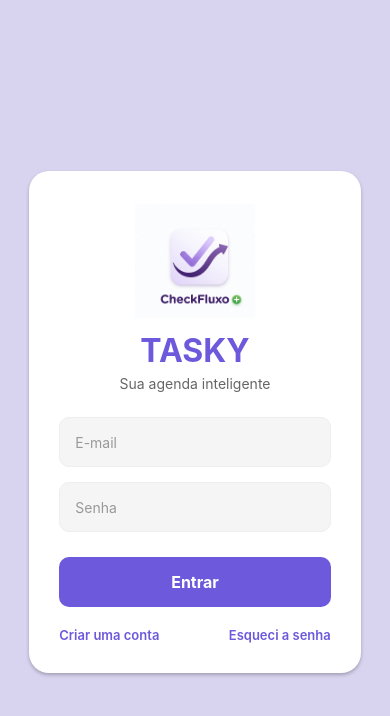
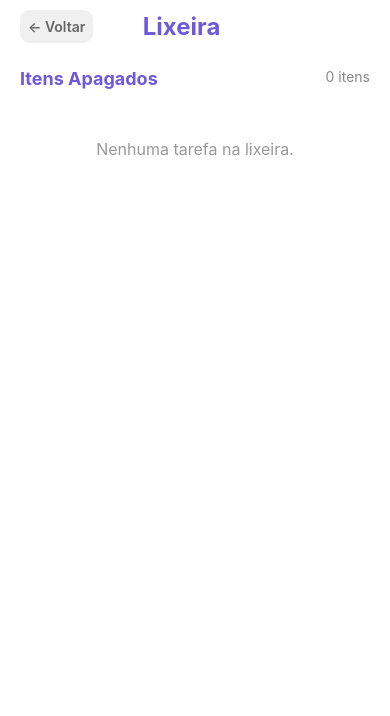
Before and after one commit to GabrielTav09/GabrielTav09-Projeto-LTIV---Desenvolvimento-mobile, a React Native app: screen /Bin in a window 390 px wide. Shown: the top 716 px of the page. Built offline with nearby package versions, Linux system fonts and the light colour scheme; what react-native-calendars would draw is missing.

Commit message:
inclusão do hambúrguer no home para acessar a lixeira e criação da lixeir, que armazena a terafa por 60 dias até a exclisão ou caso o usuario quera ele pode apagar da lixeira

```diff
--- /dev/null
+++ b/Bin.tsx
@@ -0,0 +1,159 @@
+import React, { useState, useEffect } from 'react';
+import {
+  View, Text, StyleSheet, FlatList, TouchableOpacity, Alert
+} from 'react-native';
+import { SafeAreaView } from 'react-native-safe-area-context';
+
+// Importações do Firebase para gerenciar as tarefas excluídas
+import { auth, db } from './firebaseConfig';
+import { doc, getDoc, setDoc } from 'firebase/firestore';
+
+interface TarefaDeletada {
+  id: string;
+  title: string;
+  description: string;
+  time: string;
+  deletedAt: string; // ISO String contendo o momento da deleção
+  originalDate: string;
+}
+
+export default function BinScreen({ navigation }: any) {
+  const [deletedTasks, setDeletedTasks] = useState<TarefaDeletada[]>([]);
+
+  // Dispara a busca da lixeira assim que a tela abre
+  useEffect(() => {
+    loadTrashTasks();
+  }, []);
+
+  // Carrega e filtra tarefas excluídas há menos de 60 dias
+  const loadTrashTasks = async () => {
+    try {
+      const user = auth.currentUser;
+      if (!user) return;
+
+      const docRef = doc(db, 'user_trash', user.uid);
+      const docSnap = await getDoc(docRef);
+
+      if (docSnap.exists()) {
+        const allTrash: TarefaDeletada[] = docSnap.data().deletedTasks || [];
+        const agora = new Date().getTime();
+        const sessentaDiasEmMs = 60 * 24 * 60 * 60 * 1000;
+
+        // Filtra tirando tudo que já passou de 60 dias da lixeira
+        const validTrash = allTrash.filter(task => {
+          const tempoPassado = agora - new Date(task.deletedAt).getTime();
+          return tempoPassado < sessentaDiasEmMs;
+        });
+
+        setDeletedTasks(validTrash);
+
+        // Se houveram itens expirados deletados pelo filtro, limpa eles do banco em segundo plano
+        if (validTrash.length !== allTrash.length) {
+          await setDoc(docRef, { deletedTasks: validTrash });
+        }
+      }
+    } catch (error) {
+      Alert.alert("Erro", "Falha ao acessar tarefas da lixeira.");
+    }
+  };
+
+  // Executa a exclusão definitiva manual do banco de dados
+  const permanentDeleteTask = async (id: string) => {
+    try {
+      const user = auth.currentUser;
+      if (!user) return;
+
+      const docRef = doc(db, 'user_trash', user.uid);
+      const updatedTrash = deletedTasks.filter(t => t.id !== id);
+
+      setDeletedTasks(updatedTrash);
+      await setDoc(docRef, { deletedTasks: updatedTrash });
+    } catch (error) {
+      Alert.alert("Erro", "Não foi possível remover permanentemente.");
+    }
+  };
+
+  // Confirmação gráfica nativa antes de limpar definitivamente
+  const confirmPermanentDelete = (id: string) => {
+    Alert.alert(
+      "Exclusão Definitiva",
+      "Deseja apagar permanentemente este item? Esta ação não pode ser desfeita.",
+      [
+        { text: "Cancelar", style: "cancel" },
+        { text: "Apagar", style: "destructive", onPress: () => permanentDeleteTask(id) }
+      ]
+    );
+  };
+
+  // Calcula quantos dias restam com base no limite de 60 dias
+  const calcularDiasRestantes = (deletedAtStr: string) => {
+    const dataDelecao = new Date(deletedAtStr).getTime();
+    const agora = new Date().getTime();
+    const tempoPassado = agora - dataDelecao;
+    const sessentaDiasEmMs = 60 * 24 * 60 * 60 * 1000;
+    const tempoRestante = sessentaDiasEmMs - tempoPassado;
+
+    const dias = Math.ceil(tempoRestante / (1000 * 60 * 60 * 24));
+    return dias > 0 ? `${dias} dias restantes` : "Expirando hoje";
+  };
+
+  return (
+    <SafeAreaView style={styles.container}>
+      {/* Barra superior combinando perfeitamente com o layout original */}
+      <View style={styles.topBar}>
+        <TouchableOpacity onPress={() => navigation.goBack()} style={styles.backBtn}>
+          <Text style={styles.backText}>← Voltar</Text>
+        </TouchableOpacity>
+        <Text style={styles.topBarTitle}>Lixeira</Text>
+        <View style={{ width: 60 }} />
+      </View>
+
+      <View style={styles.sectionHeader}>
+        <Text style={styles.sectionTitle}>Itens Apagados</Text>
+        <Text style={styles.sectionDate}>{deletedTasks.length} itens</Text>
+      </View>
+
+      {/* Lista de tarefas dentro da lixeira */}
+      <FlatList
+        data={deletedTasks}
+        keyExtractor={(item) => item.id}
+        renderItem={({ item }) => (
+          <View style={styles.taskCard}>
+            <View style={{ flex: 1 }}>
+              <Text style={styles.taskTitle}>{item.title}</Text>
+              {item.description ? <Text style={styles.taskDescription}>{item.description}</Text> : null}
+              <Text style={styles.taskInfo}>⏰ Horário original: {item.time}</Text>
+              <Text style={styles.expirationText}>⏳ {calcularDiasRestantes(item.deletedAt)}</Text>
+            </View>
+
+            {/* Ação de apagar sem esperar os 60 dias */}
+            <TouchableOpacity onPress={() => confirmPermanentDelete(item.id)}>
+              <Text style={styles.deleteText}>Excluir</Text>
+            </TouchableOpacity>
+          </View>
+        )}
+        ListEmptyComponent={
+          <Text style={styles.emptyText}>Nenhuma tarefa na lixeira.</Text>
+        }
+      />
+    </SafeAreaView>
+  );
+}
+
+const styles = StyleSheet.create({
+  container: { flex: 1, backgroundColor: '#fff' },
+  topBar: { flexDirection: 'row', justifyContent: 'space-between', alignItems: 'center', paddingHorizontal: 20, paddingTop: 10, paddingBottom: 5, backgroundColor: '#ffffff' },
+  topBarTitle: { fontSize: 24, fontWeight: 'bold', color: '#6d59db', flex: 1, textAlign: 'center', marginRight: 40 },
+  backBtn: { backgroundColor: '#f0f0f0', padding: 8, borderRadius: 10, justifyContent: 'center' },
+  backText: { color: '#666', fontWeight: '600' },
+  sectionHeader: { flexDirection: 'row', justifyContent: 'space-between', paddingHorizontal: 20, marginTop: 20, marginBottom: 10 },
+  sectionTitle: { fontSize: 18, fontWeight: 'bold', color: '#6d59db' },
+  sectionDate: { color: '#888' },
+  taskCard: { padding: 15, marginHorizontal: 20, marginVertical: 4, backgroundColor: '#f9f9f9', borderRadius: 15, flexDirection: 'row', alignItems: 'center', elevation: 3 },
+  taskTitle: { fontSize: 16, fontWeight: 'bold', color: '#333' },
+  taskDescription: { fontSize: 14, color: '#666', marginTop: 2 },
+  taskInfo: { fontSize: 12, color: '#999', marginTop: 4 },
+  expirationText: { fontSize: 12, color: '#d32f2f', fontWeight: '600', marginTop: 4 },
+  deleteText: { color: '#d32f2f', fontWeight: 'bold', marginLeft: 10 },
+  emptyText: { textAlign: 'center', color: '#999', marginTop: 40, fontSize: 16 }
+});
--- a/Home.tsx
+++ b/Home.tsx
@@ -41,6 +41,9 @@
   const [selectedDate, setSelectedDate] = useState(new Date().toISOString().split('T')[0]);
   const [tasks, setTasks] = useState<Record<string, Tarefa[]>>({});
   const [modalVisible, setModalVisible] = useState(false);
+
+// ADICIONADO: Estado para controlar a visibilidade do menu de opções no topo esquerdo
+  const [menuVisible, setMenuVisible] = useState(false);
 
 // Estados para os campos do formulário
   const [title, setTitle] = useState('');
@@ -94,7 +97,7 @@
 // Altera entre Pendente e Concluída
   const toggleTaskStatus = async (id: string) => {
     const newTasks = { ...tasks };
-    newTasks[selectedDate] = newTasks[selectedDate].map(t => {
+    newTasks[selectedDate] = newTasks[newTasks[selectedDate] ? selectedDate : Object.keys(newTasks)[0]].map(t => {
       if (t.id === id) {
         const currentStatus = t.status || 'pendente';
         return { ...t, status: currentStatus === 'pendente' ? 'concluída' : 'pendente' };
@@ -109,7 +112,7 @@
   const getMarkedDates = () => {
     const marked: any = {};
     Object.keys(tasks).forEach(date => {
-      if (tasks[date].length > 0) marked[date] = { marked: true, dotColor: '#6d59db' };
+      if (tasks[date] && tasks[date].length > 0) marked[date] = { marked: true, dotColor: '#6d59db' };
     });
     marked[selectedDate] = { ...marked[selectedDate], selected: true, selectedColor: '#6d59db' };
     return marked;
@@ -167,9 +170,42 @@
   };
 
 
-// Remove a tarefa e cancela a notificação agendada no sistema
+// ADICIONADO: Remove a tarefa da listagem ativa e envia para a coleção de lixeira antes de salvar
   const deleteTask = async (id: string) => {
   const newTasks = { ...tasks };
+
+  // ADICIONADO: Localiza o objeto da tarefa que está sendo deletada para enviar à lixeira
+  const tarefaParaLixeira = newTasks[selectedDate]?.find(t => t.id === id);
+
+  if (tarefaParaLixeira) {
+    try {
+      const user = auth.currentUser;
+      if (user) {
+        const lixeiraRef = doc(db, 'user_trash', user.uid);
+        const lixeiraSnap = await getDoc(lixeiraRef);
+        let tarefasLixeiraAtuais = [];
+
+        if (lixeiraSnap.exists()) {
+          tarefasLixeiraAtuais = lixeiraSnap.data().deletedTasks || [];
+        }
+
+        // ADICIONADO: Envia a tarefa com carimbo de data atual (timestamp) para controle de 60 dias
+        const novasTarefasLixeira = [
+          ...tarefasLixeiraAtuais,
+          {
+            ...tarefaParaLixeira,
+            deletedAt: new Date().toISOString(),
+            originalDate: selectedDate
+          }
+        ];
+
+        await setDoc(lixeiraRef, { deletedTasks: novasTarefasLixeira });
+      }
+    } catch (error) {
+      Alert.alert("Erro", "Não foi possível mover a tarefa para a lixeira no banco.");
+      return;
+    }
+  }
 
 // Filtra a lista removendo a tarefa com o id correspondente
   newTasks[selectedDate] = newTasks[selectedDate].filter(t => t.id !== id);
@@ -180,11 +216,28 @@
 return (
   <SafeAreaView style={styles.container}>
     <View style={styles.topBar}>
+{/* ADICIONADO: Botão do Menu de Opções no canto superior esquerdo */}
+      <TouchableOpacity onPress={() => setMenuVisible(!menuVisible)} style={styles.menuBtn}>
+        <Text style={styles.menuBtnText}>☰</Text>
+      </TouchableOpacity>
+
       <Text style={styles.topBarTitle}>Minha Agenda</Text>
       <TouchableOpacity onPress={() => navigation.replace('Login')} style={styles.logoutBtn}>
         <Text style={styles.logoutText}>Sair</Text>
       </TouchableOpacity>
     </View>
+
+{/* ADICIONADO: Container do menu Dropdown que aparece ao clicar no botão de 3 barras */}
+    {menuVisible && (
+      <View style={styles.menuDropdown}>
+        <TouchableOpacity
+          style={styles.menuOption}
+          onPress={() => { setMenuVisible(false); navigation.navigate('Bin'); }}
+        >
+          <Text style={styles.menuOptionText}>🗑️ Lixeira</Text>
+        </TouchableOpacity>
+      </View>
+    )}
 
 {/* Calendário Interativo */}
     <Calendar onDayPress={(day: any) => setSelectedDate(day.dateString)} markedDates={getMarkedDates()} />
@@ -265,10 +318,16 @@
 
 const styles = StyleSheet.create({
   container: { flex: 1, backgroundColor: '#fff' },
-  topBar: { flexDirection: 'row', justifyContent: 'space-between', paddingHorizontal: 20, paddingTop: 10, paddingBottom: 5, backgroundColor: '#ffffff' },
-  topBarTitle: { fontSize: 24, fontWeight: 'bold', color: '#6d59db' },
+  topBar: { flexDirection: 'row', justifyContent: 'space-between', alignItems: 'center', paddingHorizontal: 20, paddingTop: 10, paddingBottom: 5, backgroundColor: '#ffffff' },
+  topBarTitle: { fontSize: 24, fontWeight: 'bold', color: '#6d59db', flex: 1, textAlign: 'center' },
   logoutBtn: { backgroundColor: '#f0f0f0', padding: 8, borderRadius: 10, justifyContent: 'center' },
   logoutText: { color: '#666', fontWeight: '600' },
+// ADICIONADO: Estilização do botão de menu e container suspenso da lixeira
+  menuBtn: { padding: 8, borderRadius: 10, justifyContent: 'center' },
+  menuBtnText: { color: '#6d59db', fontSize: 26, fontWeight: 'bold' },
+  menuDropdown: { position: 'absolute', top: 60, left: 20, backgroundColor: '#ffffff', borderRadius: 12, elevation: 5, shadowColor: '#000', shadowOffset: { width: 0, height: 2 }, shadowOpacity: 0.2, shadowRadius: 4, zIndex: 999, width: 150 },
+  menuOption: { paddingVertical: 14, paddingHorizontal: 16, borderBottomWidth: StyleSheet.hairlineWidth, borderColor: '#eee' },
+  menuOptionText: { fontSize: 16, color: '#333', fontWeight: '600' },
   sectionHeader: { flexDirection: 'row', justifyContent: 'space-between', paddingHorizontal: 20, marginTop: 10, marginBottom: 5 },
   sectionTitle: { fontSize: 18, fontWeight: 'bold', color: '#6d59db' },
   sectionDate: { color: '#888' },
```
Also changed, not shown: App.tsx (+11 -0 lines).
